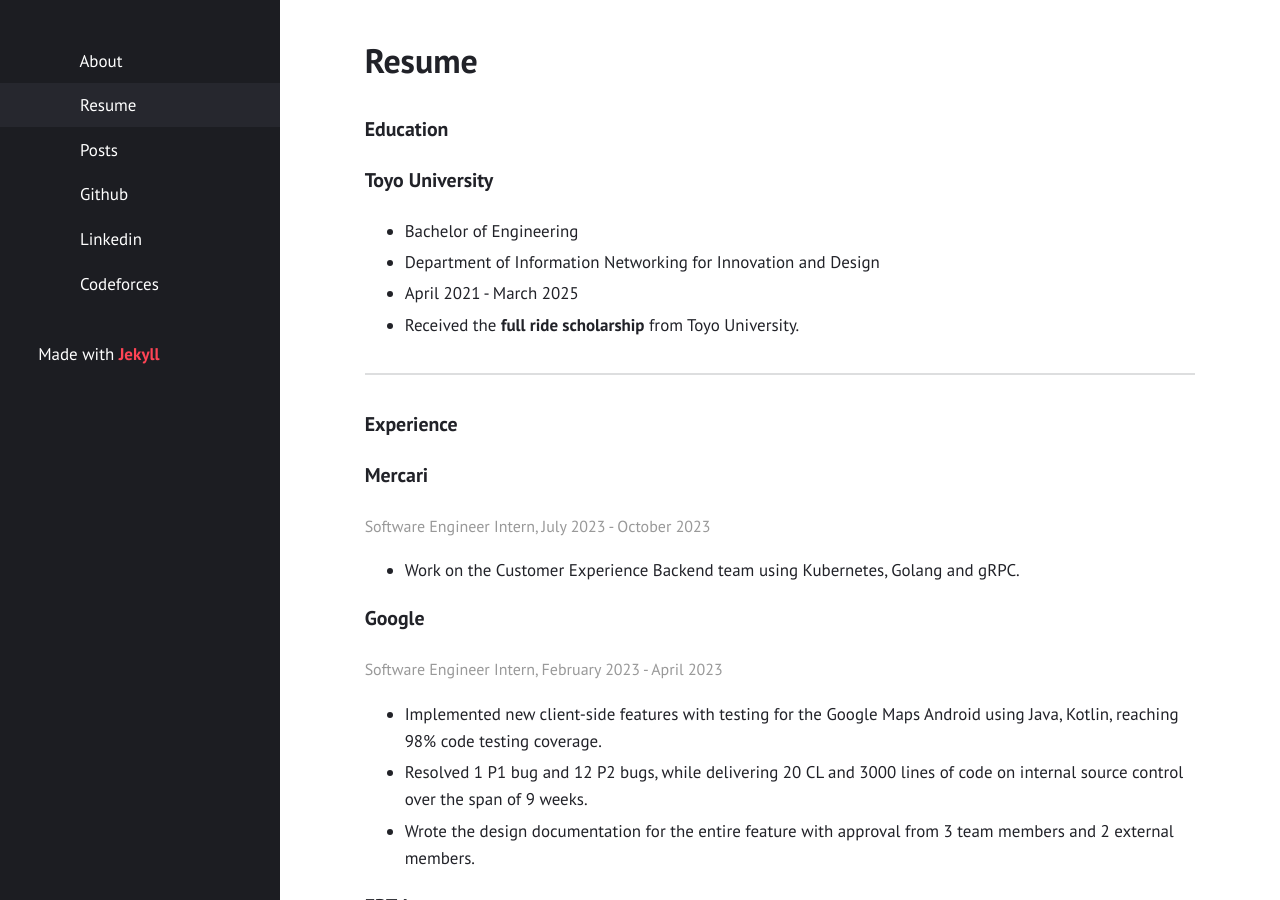
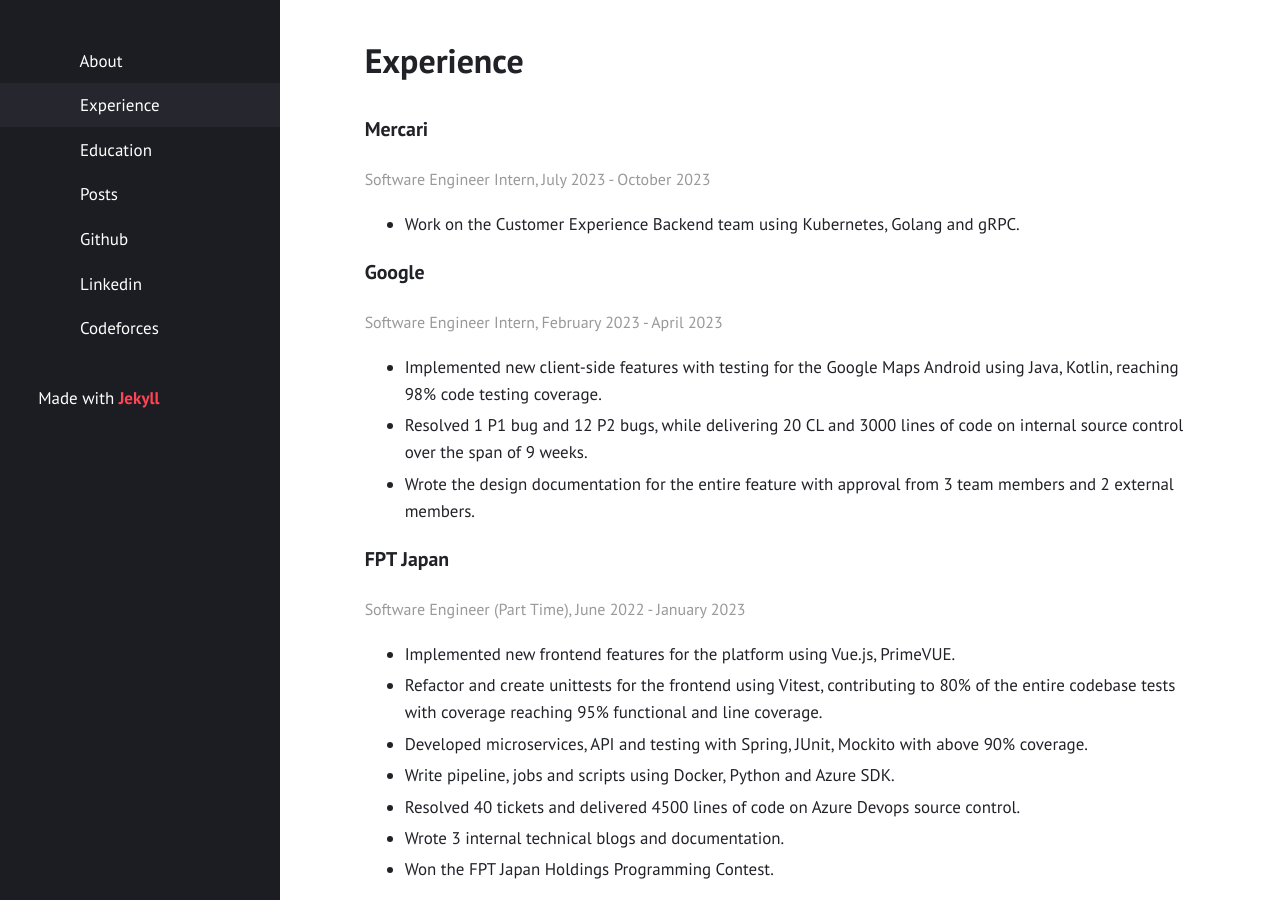
Before and after one commit to phattd15/polarity-cf.github.io, a Jekyll site: the page built from RESUME.md, in a window 1280 px wide and 900 px high. Built offline with Jekyll 4.4.1, drawn with Linux system fonts in a browser that asks for light colours.

Commit message:
Minor fix

```diff
--- a/RESUME.md
+++ b/RESUME.md
@@ -1,19 +1,8 @@
 ---
-title: "Resume"
-permalink: "/resume/"
+title: "Experience"
+permalink: "/exp/"
 layout: page
 ---
-
-### Education
-### Toyo University
-- Bachelor of Engineering
-- Department of Information Networking for Innovation and Design
-- April 2021 - March 2025
-- Received the **full ride scholarship** from Toyo University.
-
-------
-
-### Experience
 ### Mercari
 <span style="font-size: 16px; color: #999;"> Software Engineer Intern, July 2023 - October 2023 </span>
 
--- a/_config.yml
+++ b/_config.yml
@@ -18,6 +18,7 @@
 navigation:                # accepts {file, title, url, icon, sidebaricon}
   - {file: "index.md"}
   - {file: "RESUME.md"}
+  - {file: "EDU.md"}
   - {file: "index.html"}
 
 external:                  # shows a footer with social links - for available icons see fontawesome.com/icons
```
Also changed, not shown: EDU.md (added, +14 -0 lines), index.md (+2 -2 lines), 1 other file.
